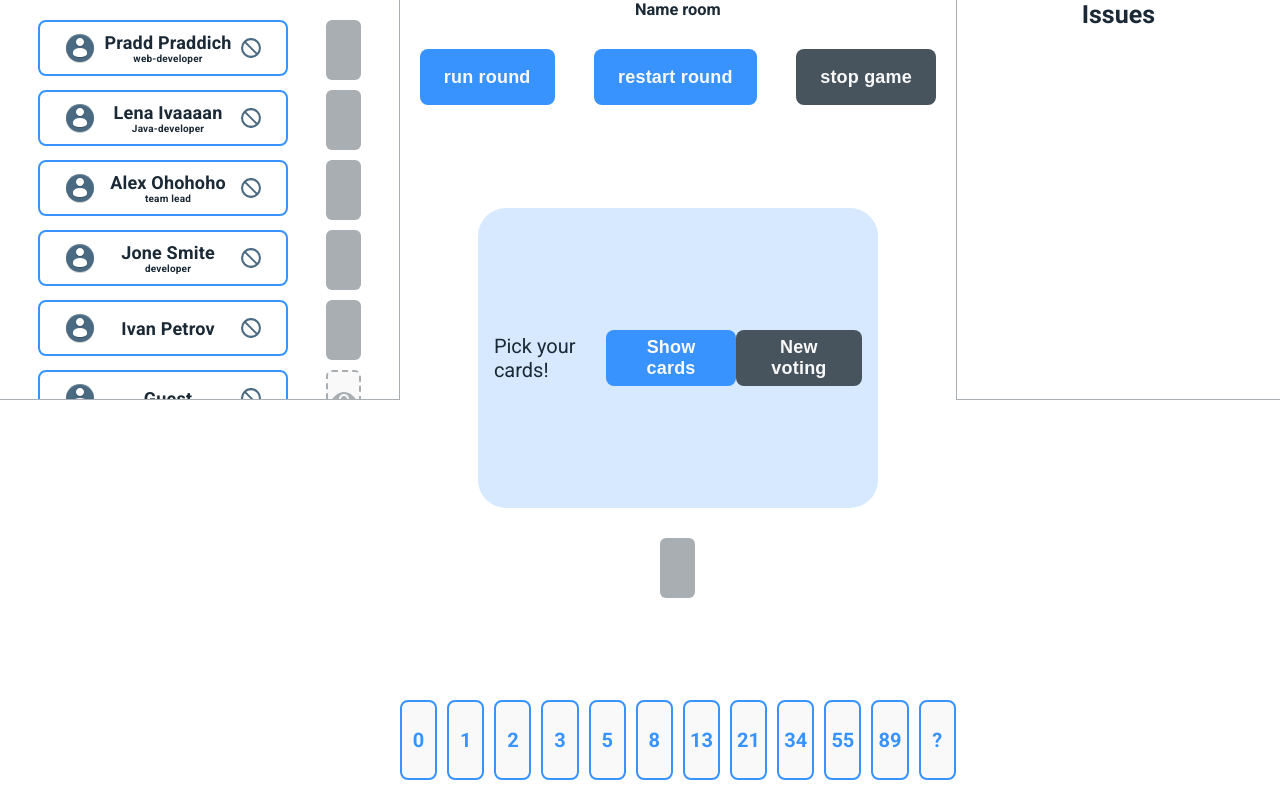
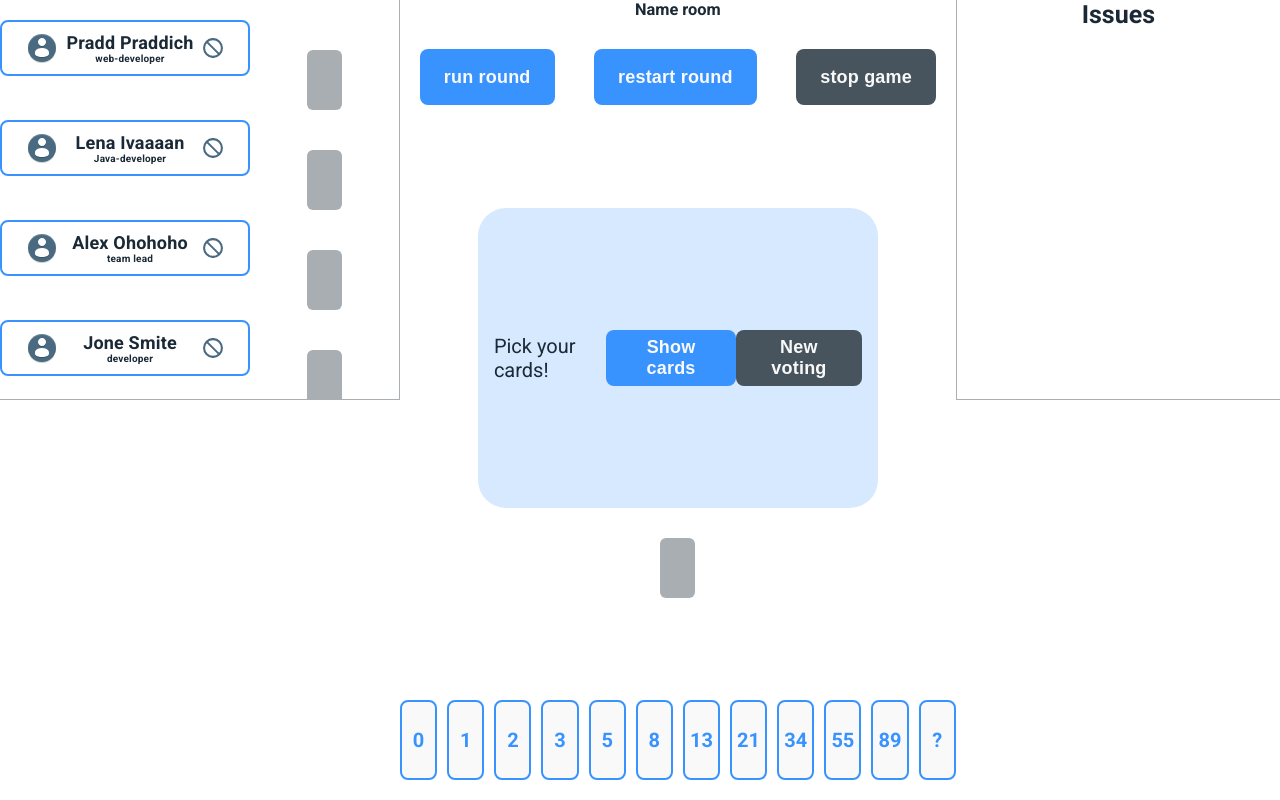
Before and after one commit to AndreiMrakov/pointing-poker-fe, a React (Create React App) app: page / in a window 1280 px wide. Built offline with nearby package versions, Linux system fonts and the light colour scheme.

Commit message:
refactor: remove UserType file and add IUser interface

```diff
--- a/src/components/User/User.tsx
+++ b/src/components/User/User.tsx
@@ -1,14 +1,22 @@
 import React, { FC, useMemo } from "react";
 import styles from './User.module.scss';
-import { UserType } from "@/untils/types/UserType";
 import { getAvatar } from "@/helpers/getAvatar";
 import { CardNest } from "@/components/CommonArea/CardNest";
 
-interface Props {
-  user: UserType;
+interface IUser {
+  user: {
+    id: string;
+    type: string;
+    name: string;
+    surname: string;
+    job: string;
+    avatar: string;
+    currentScore: string;
+    isCardOpened: boolean;
+  }
 };
 
-export const User: FC<Props> = ({ user }) => {
+export const User: FC<IUser> = ({ user }) => {
   const styleAvatar = useMemo(
     () => getAvatar(user.avatar),
     [user.avatar]
@@ -27,7 +35,7 @@ export const User: FC<Props> = ({ user }) => {
         <div className={styles.kick} />
       </div>
       <CardNest
-        cardStyle={styles.cardStyle}
+        className={styles.cardStyle}
         isCardOpened={user.isCardOpened}
         selectedCardValue={user.currentScore}
         userType={user.type}
```
Also changed, not shown: src/untils/types/UserType.ts (deleted, +0 -10 lines).
